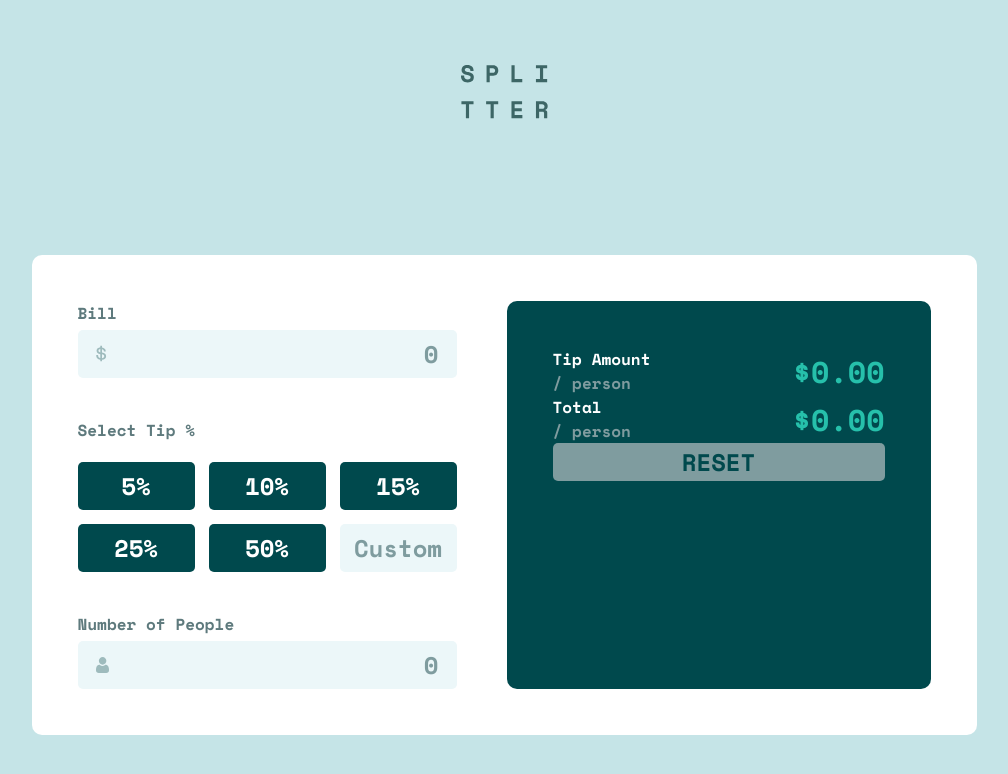
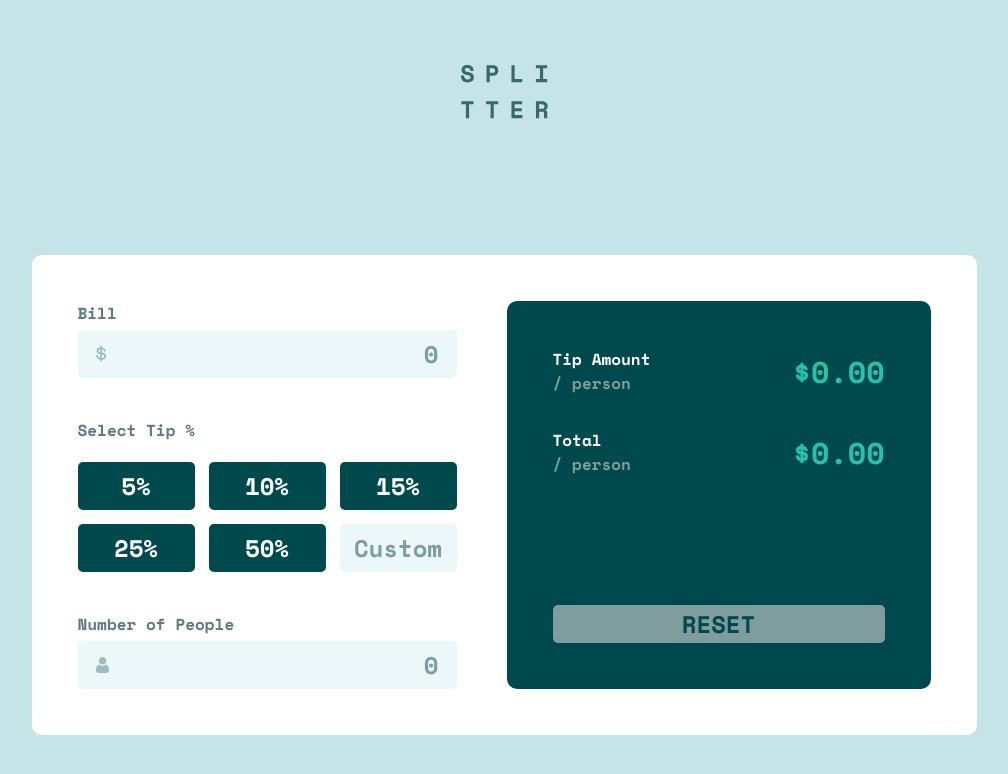
Before and after one commit to yusufneeson/bill-splitter, a Next.js app: page / in a window 1280 px wide. Shown: the top 774 px of the page, without its empty margins (136-1144 px from the left). Built offline with nearby package versions, Linux system fonts and the light colour scheme.

Commit message:
Calculation: Flexbox

```diff
--- a/src/components/Calculation/Calculation.jsx
+++ b/src/components/Calculation/Calculation.jsx
@@ -5,8 +5,10 @@ import style from "./calculation.module.css";
 function Calculation() {
 	return (
 		<div className={style.calc}>
-			<TextAmount text="Tip Amount" amount="0.00" />
-			<TextAmount text="Total" amount="0.00" />
+			<div className={style.amounter}>
+				<TextAmount text="Tip Amount" amount="0.00" />
+				<TextAmount text="Total" amount="0.00" />
+			</div>
 			<Button state="disabled">RESET</Button>
 		</div>
 	);
--- a/src/components/Calculation/calculation.module.css
+++ b/src/components/Calculation/calculation.module.css
@@ -1,8 +1,13 @@
 .calc {
 	width: 33.2rem;
+	height: 100%;
+	display: flex;
+	flex-direction: column;
+	justify-content: space-between;
 }
 
-.flex {
+.amounter {
 	display: flex;
-	justify-content: space-between;
+	flex-direction: column;
+	gap: 3.3rem;
 }
```
